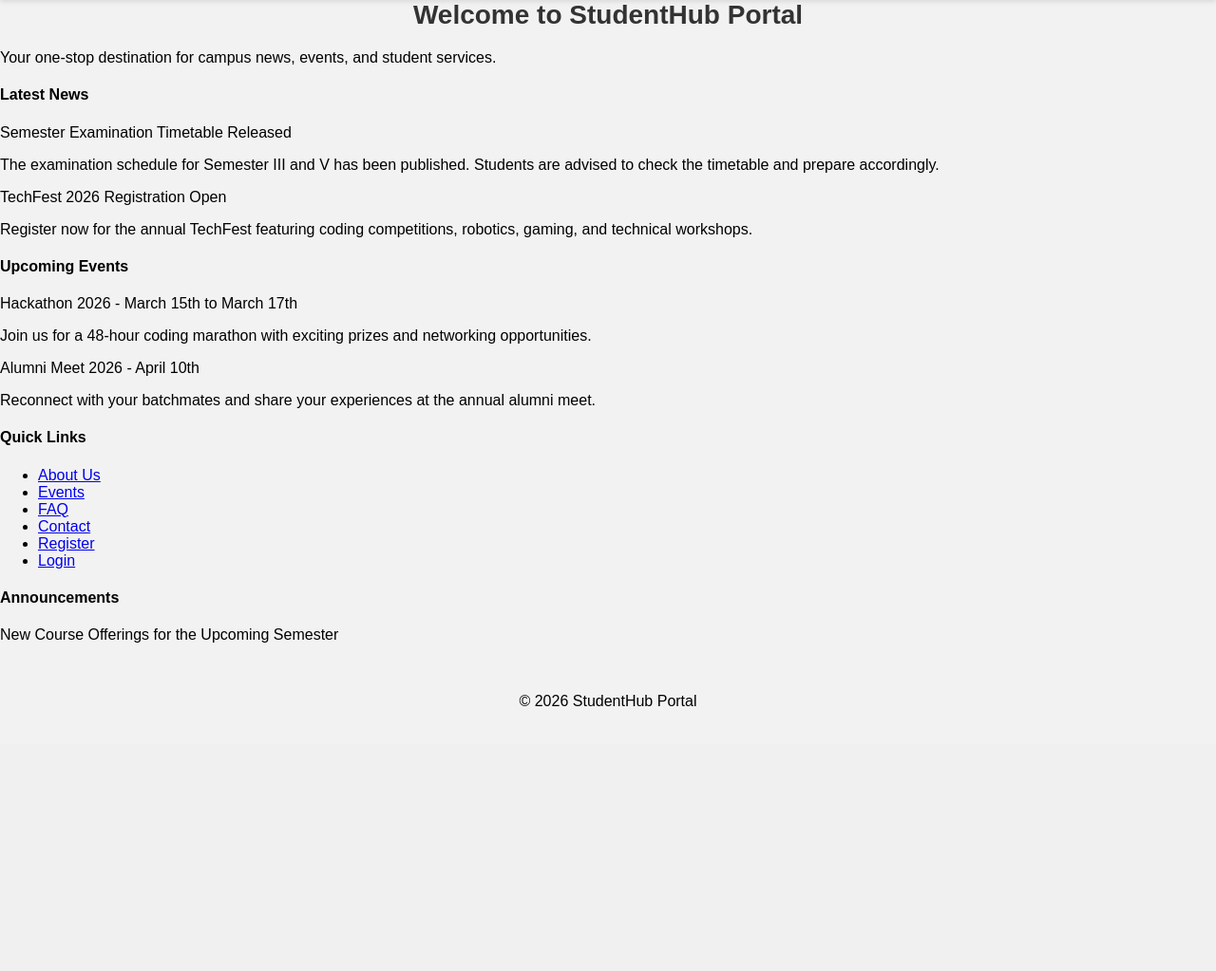
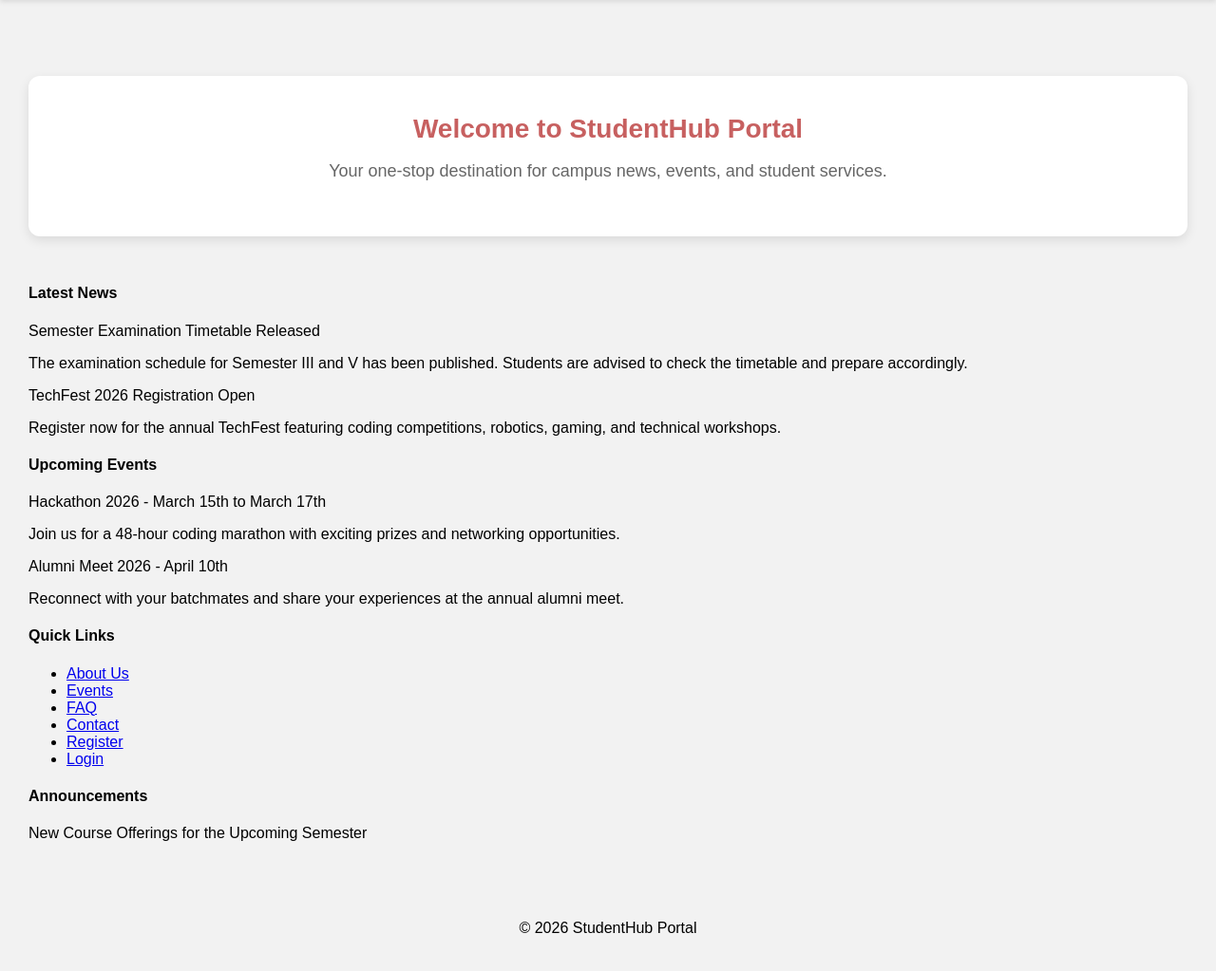
Before and after one commit to prep04-yl/StudentHub-Portal, a PHP site: page /pages/home.html in a window 1280 px wide. Shown: the part 134-1157 px from the top of the page at 95% size. Before the commit the page ends 878 px from the top, so only its background shows below. Run offline with PHP 8.4, Linux system fonts and the light colour scheme.

Commit message:
Add styles for home and welcome sections

```diff
--- a/style.css
+++ b/style.css
@@ -234,3 +234,27 @@ textarea{
 .p-button-push{
     flex-grow: 1;
 }
+.home-main{
+    display: flex;
+    flex-direction: column;
+    align-items: left;
+    padding:30px;
+    justify-content: center;
+    margin-top: 50px;
+}
+.welcome{
+    background: #ffffff;
+    text-align: center;
+    padding: 40px;
+    border-radius: 12px;
+    box-shadow: 0 4px 12px rgba(0, 0, 0, 0.1);
+    margin-bottom: 30px;
+}
+.welcome h2{
+    color:#c76060;
+    margin-bottom:10px;
+}
+.welcome p{
+    color: #666;
+    font-size: 18px;
+}
```
